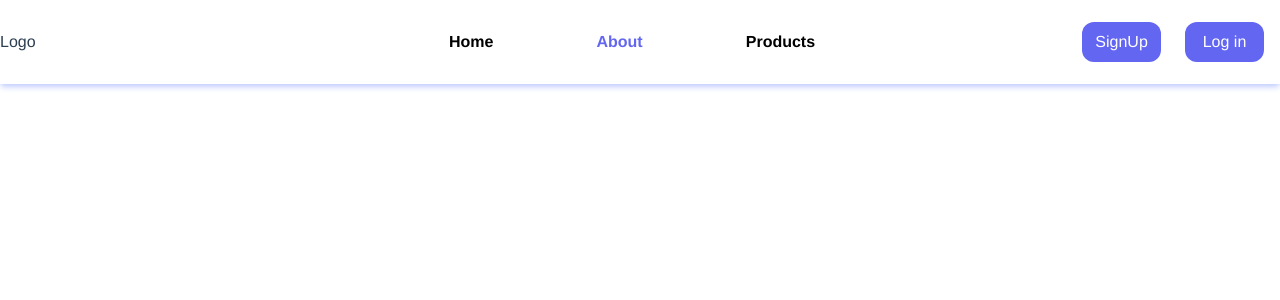
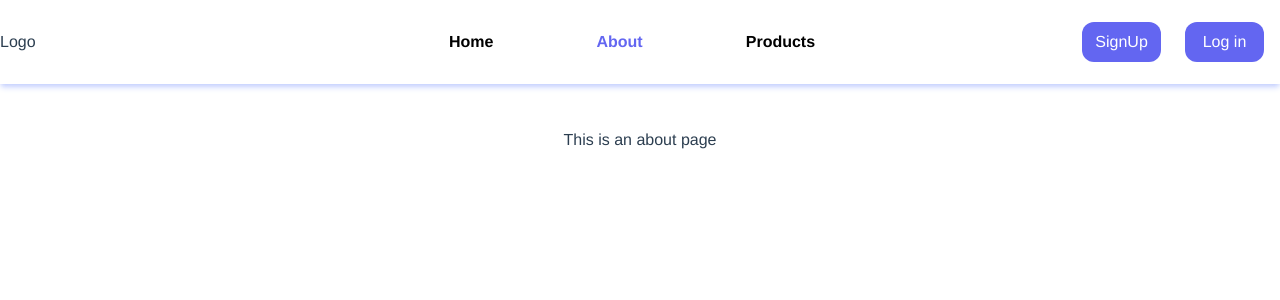
Before and after one commit to MuhireIghor/Rentals, a Vue app: page /about in a window 1280 px wide. Shown: the top 300 px of the page. Built offline with nearby package versions, Linux system fonts and the light colour scheme; the HTML template or start-up script is replaced by a standard one.

Commit message:
[feat]:About page initialisation

```diff
--- a/src/views/AboutView.vue
+++ b/src/views/AboutView.vue
@@ -1,5 +1,5 @@
 <template>
-  <div class="about">
+  <div class="about pt-32">
     <h1>This is an about page</h1>
   </div>
 </template>
```
